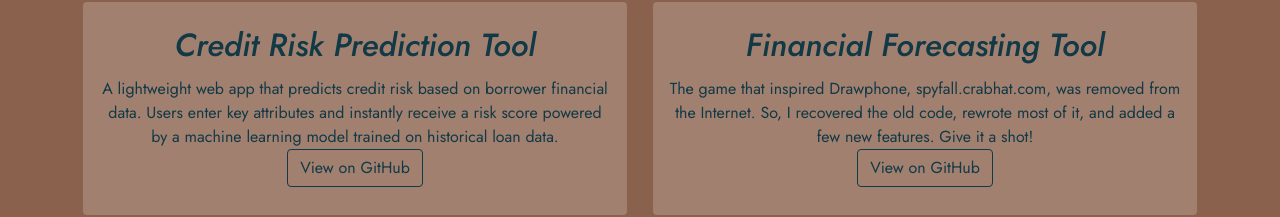
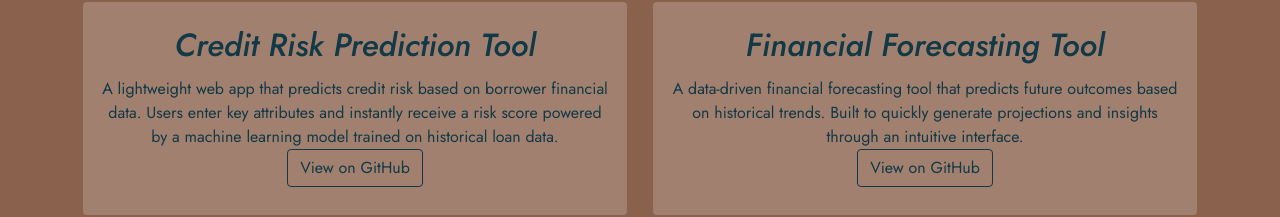
Before and after one commit to Sanketh23/portfolio-website, a Nuxt app: page / in a window 1280 px wide. Shown: the part 608-825 px from the top of the page. Built offline with nearby package versions, Linux system fonts and the light colour scheme.

Commit message:
project card description for forecasting tool

```diff
--- a/pages/index.vue
+++ b/pages/index.vue
@@ -129,9 +129,7 @@
             button-href="https://github.com/Sanketh23/ai-financial-forecasting"
             button-text="View on GitHub"
           >
-            The game that inspired Drawphone, spyfall.crabhat.com, was removed
-            from the Internet. So, I recovered the old code, rewrote most of it,
-            and added a few new features. Give it a shot!
+            A data-driven financial forecasting tool that predicts future outcomes based on historical trends. Built to quickly generate projections and insights through an intuitive interface.
           </project-card>
         </div>
 
```
